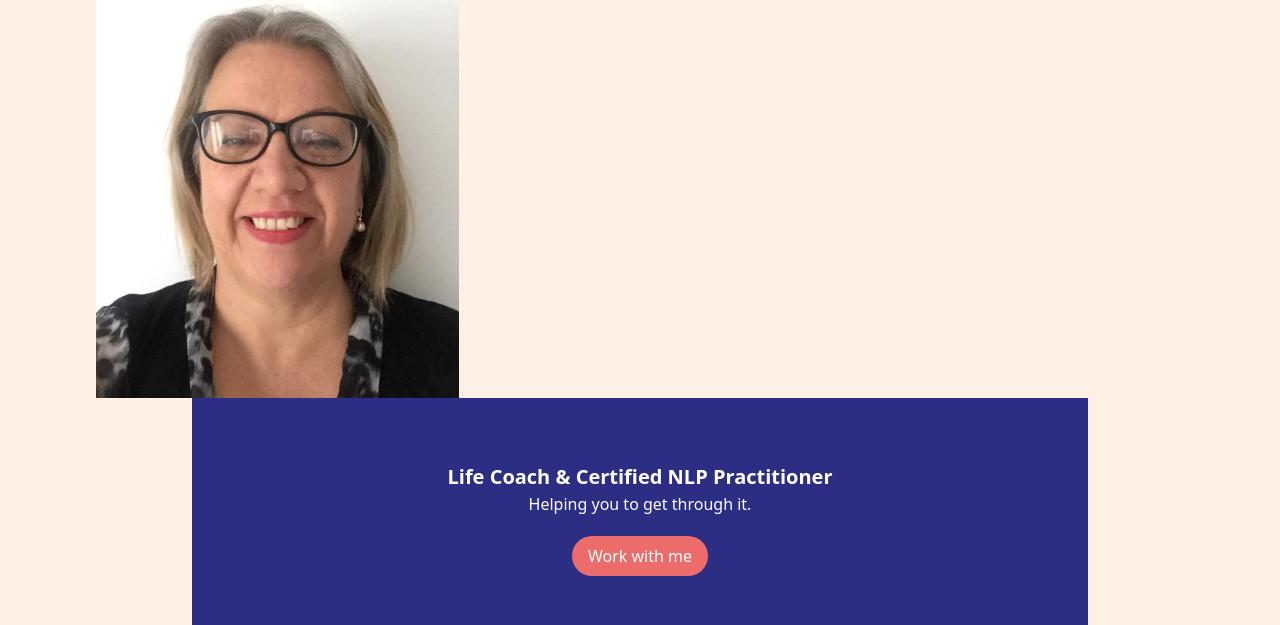
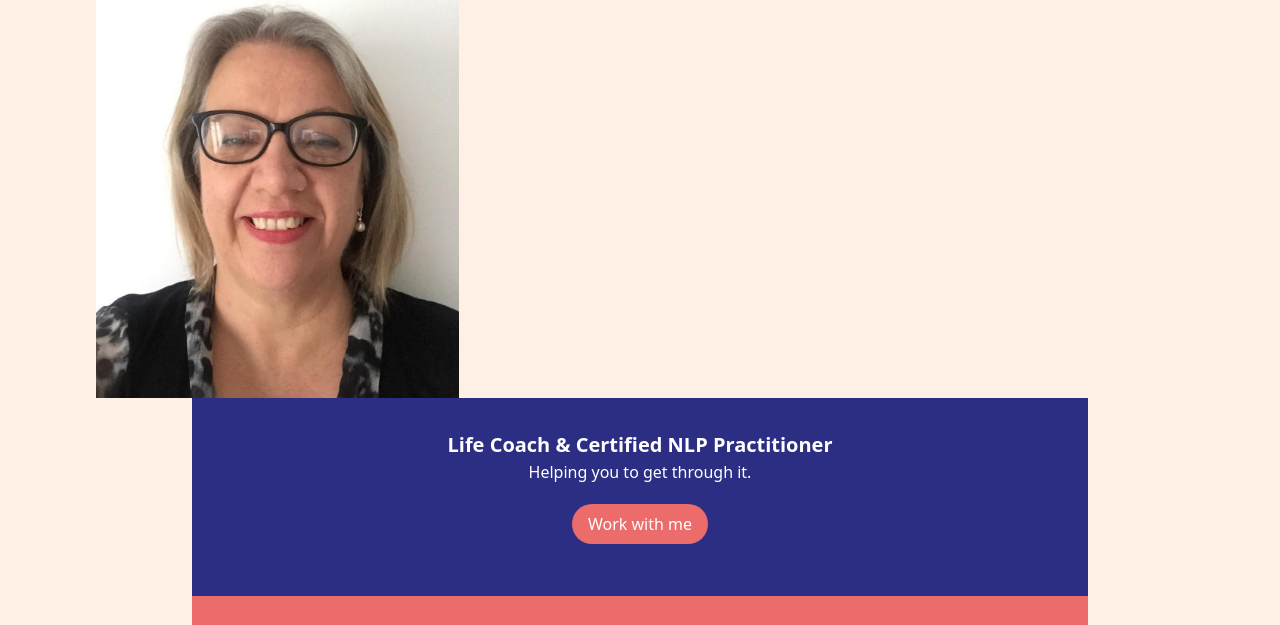
Before and after one commit to hass123uk/cuddly-train, a Gatsby site: page / in a window 1280 px wide. Shown: the part 52-677 px from the top of the page. Built offline with nearby package versions, Linux system fonts and the light colour scheme; Gatsby itself is replaced by a stand-in of ours; what @tailwindcss/custom-forms would draw is missing.

Commit message:
Remove desktop css styles from container.

```diff
--- a/src/components/container.js
+++ b/src/components/container.js
@@ -3,7 +3,8 @@ import React from 'react';
 
 function Container({ children, className }) {
     return (
-        <div className={`max-w-4xl px-4 py-8 mx-auto md:px-8 md:py-16 ${className ? className : ''}`}>
+        // md:px-8 md:py-16 Styles for desktop pre-grid
+        <div className={`max-w-4xl px-4 py-8 mx-auto ${className ? className : ''}`}>
             {children}
         </div>
     );
```
